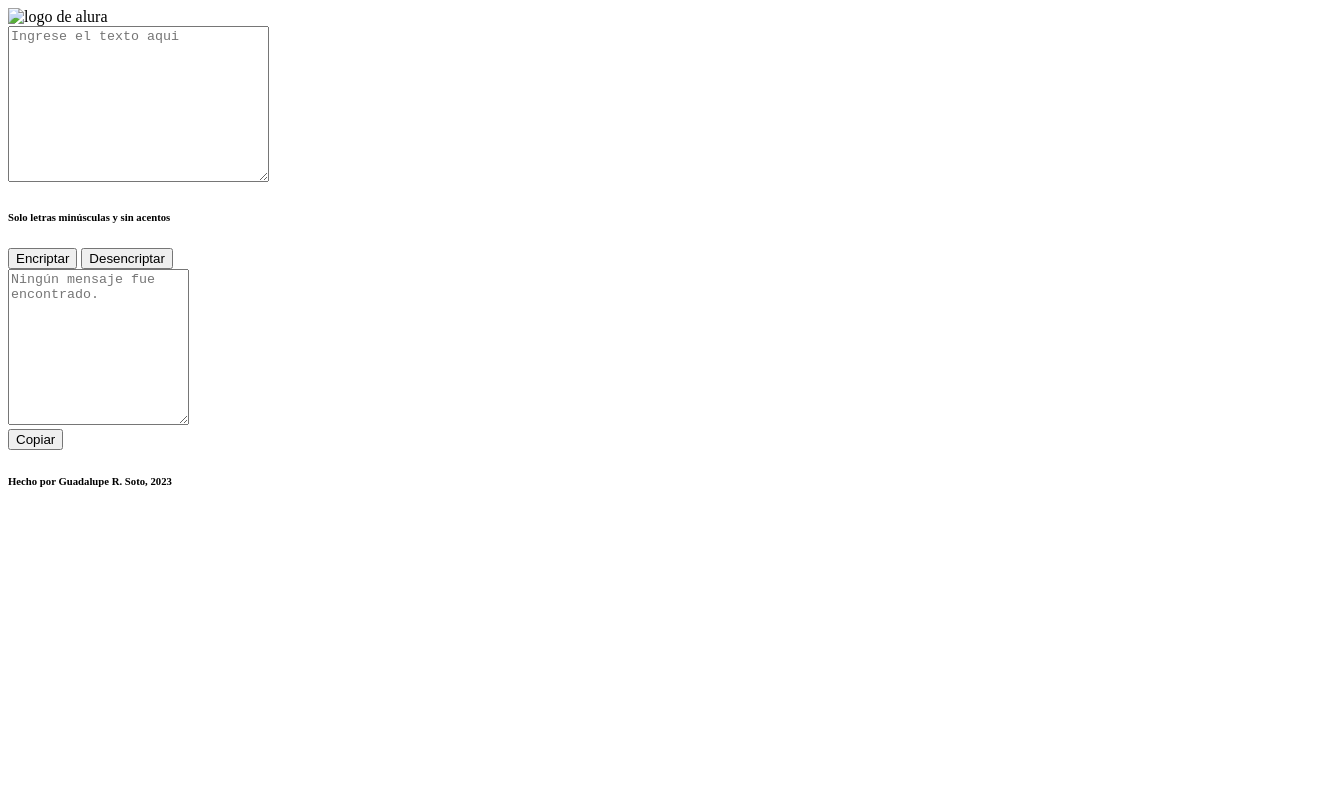
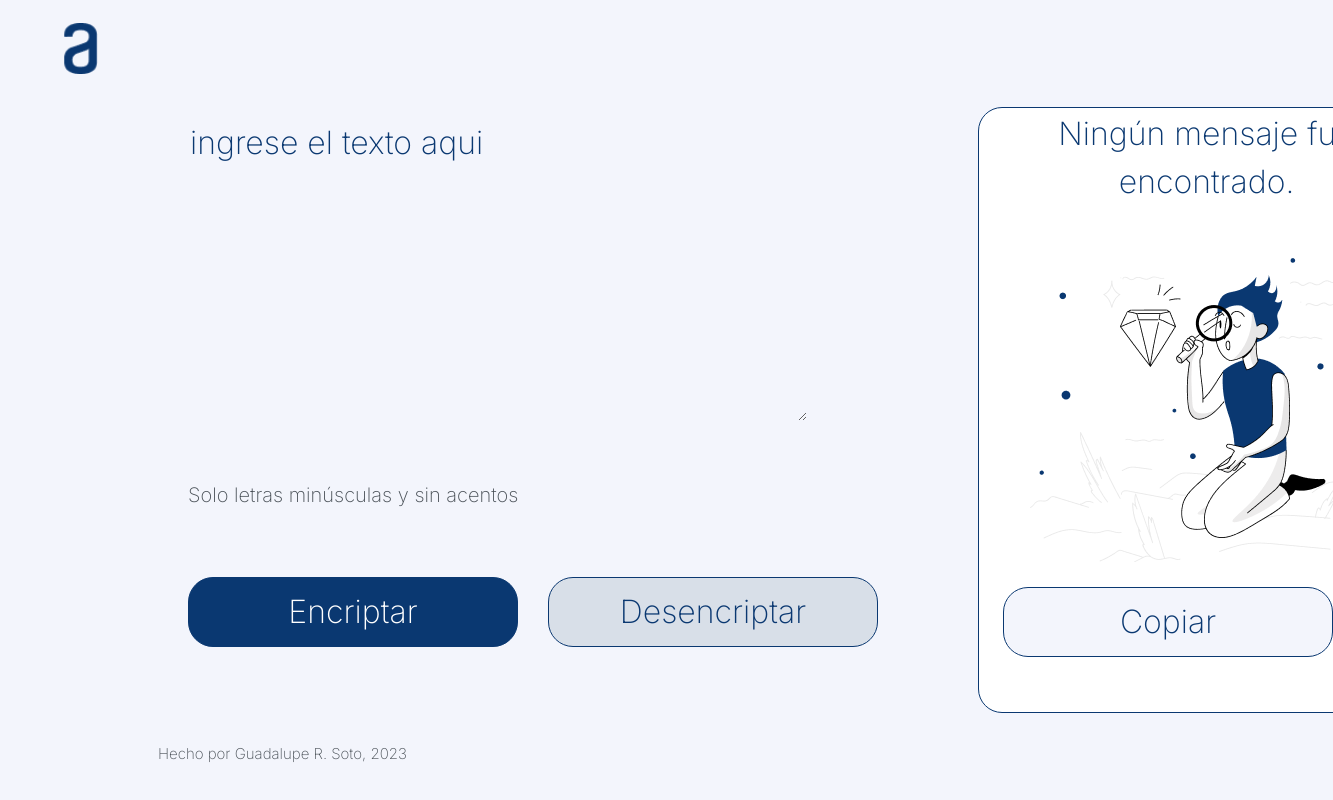
Before and after one commit to loop47s/encriptador-alura, a plain HTML site: page index.html in a window 1280 px wide. Shown: the whole page, 1333 px wide, since content can reach past the window. Drawn offline with Linux system fonts and the light colour scheme.

Commit message:
modificando sources de imagenes, script y style

```diff
--- a/index.html
+++ b/index.html
@@ -5,7 +5,7 @@
         <meta charset="UTF-8">
         <meta http-equiv="X-UA-Compatible" content="IE=edge">
         <meta name="viewport" content="width=device-width, initial-scale=1.0">
-        <link rel="stylesheet" href="/mi solucion/style.css">
+        <link rel="stylesheet" href="/style.css">
         <link rel="preconnect" href="https://fonts.googleapis.com">
         <link rel="preconnect" href="https://fonts.gstatic.com" crossorigin>
         <link href="https://fonts.googleapis.com/css2?family=Inter:wght@200&display=swap" rel="stylesheet">
@@ -14,7 +14,7 @@
 
     <body>
         <header>
-            <img class="logo" src="/mi solucion/imagenes/Frame_6.png" alt="logo de alura">
+            <img class="logo" src="./imagenes/Frame_6.png" alt="logo de alura">
         </header>
 
         <main>
@@ -46,7 +46,7 @@
         </footer>
 
 
-        <script src="/mi solucion/script.js"></script>
+        <script src="/script.js"></script>
     </body>
 
 </html>
--- a/style.css
+++ b/style.css
@@ -39,7 +39,7 @@ main {
     text-align: center;
     height: 600px;
     background: white;
-    background-image: url("/mi solucion/imagenes/muneco.png");
+    background-image: url("./imagenes/muneco.png");
     background-repeat: no-repeat;
     background-position: center;
     border-color: #0a3871;
```
